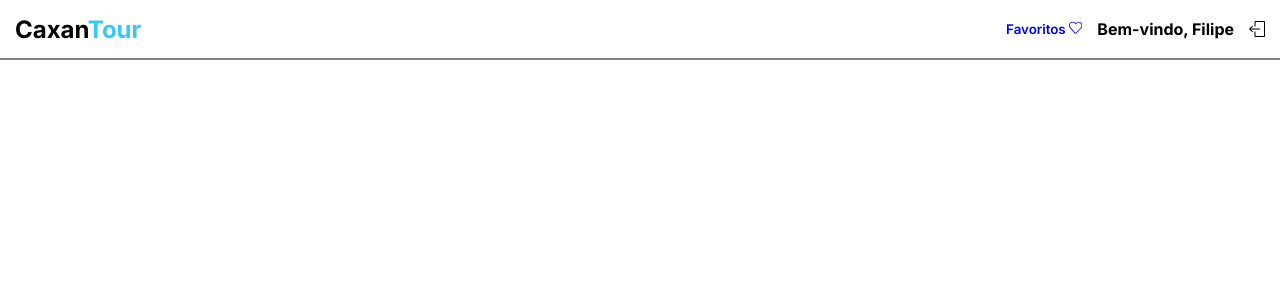
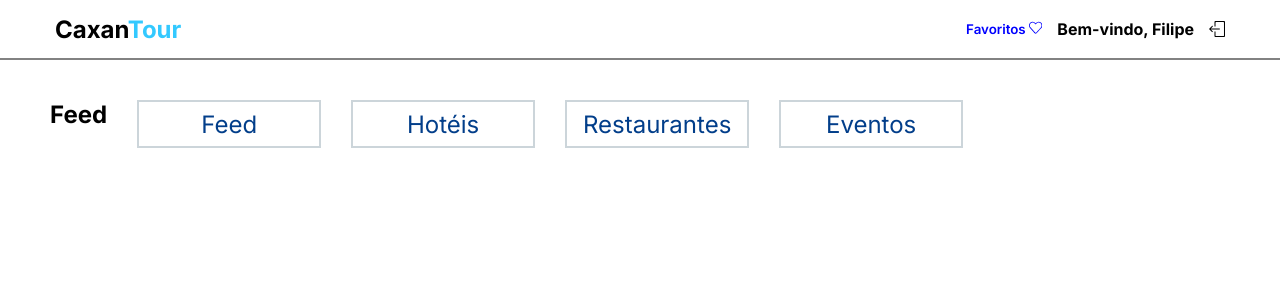
Before and after one commit to Filipe-Matheus-Rodrigues-de-Paiva/Caxamtour, a React (Vite) app: page /dashboard/1 in a window 1280 px wide. Shown: the top 300 px of the page. Built offline with nearby package versions, Linux system fonts and the light colour scheme.

Commit message:
feat: Menu and filter

```diff
--- a/src/Components/HeaderDashboard/Header.tsx
+++ b/src/Components/HeaderDashboard/Header.tsx
@@ -16,7 +16,7 @@ export default function Header () {
 
     return (
         <HeaderStyled>
-            <h1>Caxan<span>Tour</span></h1>
+            <h1 className="logo">Caxan<span>Tour</span></h1>
             <div>
                 <button onClick={() => setModal(true)}>Favoritos <SlHeart /></button>
                 <h1>Bem-vindo, Filipe</h1>
--- a/src/Components/HeaderDashboard/HeaderStyle.ts
+++ b/src/Components/HeaderDashboard/HeaderStyle.ts
@@ -24,8 +24,13 @@ export const HeaderStyled = styled.header`
         padding-right: 15px;
     }
 
-    h1 {
+    .logo {
         font-size: 1.5rem;
+
+        @media (min-width: 1024px) {
+            position: relative;
+            left: 40px;
+        }
 
         span {
             color: #33C9FF;
@@ -52,5 +57,10 @@ export const HeaderStyled = styled.header`
             top: 2px;
             cursor: pointer;
         }
+
+        @media (min-width: 1024px) {
+            position: relative;
+            right: 40px;
+        }
     }
 `
--- /dev/null
+++ b/src/Components/MenuNavigate/Menu.tsx
@@ -0,0 +1,17 @@
+import { useContext } from "react"
+import { DashBoardContext } from "../../Contexts/DashboardContext"
+import { StyledMenuNavigation } from "./StyledMenu"
+
+export default function Menu () {
+    const { selectedFilter, setSelectedFilter } = useContext(DashBoardContext)
+
+    return (
+        <StyledMenuNavigation>
+            <h1>{selectedFilter}</h1>
+            <button onClick={() => setSelectedFilter("Feed")}>Feed</button>
+            <button onClick={() => setSelectedFilter("Hotéis")}>Hotéis</button>
+            <button onClick={() => setSelectedFilter("Restaurantes")}>Restaurantes</button>
+            <button onClick={() => setSelectedFilter("Eventos")}>Eventos</button>
+        </StyledMenuNavigation>
+    )
+}
--- /dev/null
+++ b/src/Components/MenuNavigate/StyledMenu.ts
@@ -0,0 +1,24 @@
+import styled from "styled-components";
+
+export const StyledMenuNavigation = styled.nav`
+    display: flex;
+    gap: 30px;
+    position: absolute;
+    top: 100px;
+    left: 50px;
+
+    button {
+        background-color: white;
+        color: rgba(2, 62, 138, 1);
+        font-size: 24px;
+        height: 48px;
+        width: 184px;
+        border: 2px solid rgba(2, 48, 71, 0.2);
+        transition: cubic-bezier(0.165, 0.84, 0.44, 1) 0.5s;
+
+        :hover {
+            background-color: rgba(2, 62, 138, 0.6);
+            color: white;
+        }
+    }
+`
--- a/src/Components/Modais/FavModalStyle.ts
+++ b/src/Components/Modais/FavModalStyle.ts
@@ -21,8 +21,8 @@ export const StyledModal = styled.div`
             font-weight: 500;
             color: white;
             position: absolute;
+            left: 20px;
             top: 20px;
-            left: 10px;
         }
     }
 
--- a/src/Contexts/DashboardContext.tsx
+++ b/src/Contexts/DashboardContext.tsx
@@ -8,6 +8,8 @@ interface IChildren {
 interface IDashboardContext {
     modal: boolean
     setModal: React.Dispatch<React.SetStateAction<boolean>>
+    selectedFilter: string
+    setSelectedFilter: any
 }
 
 export const DashBoardContext = createContext({} as IDashboardContext)
@@ -15,10 +17,11 @@ export const DashBoardContext = createContext({} as IDashboardContext)
 export const DashBoardProvider = ({children}: IChildren) => {
 
     const [modal, setModal] = useState(false)
+    const [selectedFilter, setSelectedFilter] = useState("Feed")
 
 
     return (
-        <DashBoardContext.Provider value={{modal, setModal}}>
+        <DashBoardContext.Provider value={{modal, setModal, selectedFilter, setSelectedFilter}}>
             {children}
         </DashBoardContext.Provider>
     )
--- a/src/Pages/Dashboard.tsx
+++ b/src/Pages/Dashboard.tsx
@@ -1,10 +1,12 @@
 import Header from "../Components/HeaderDashboard/Header";
+import Menu from "../Components/MenuNavigate/Menu";
 
 export default function Dashboard () {
 
     return (
         <>
             <Header />
+            <Menu />
         </>
     )
 }
```
